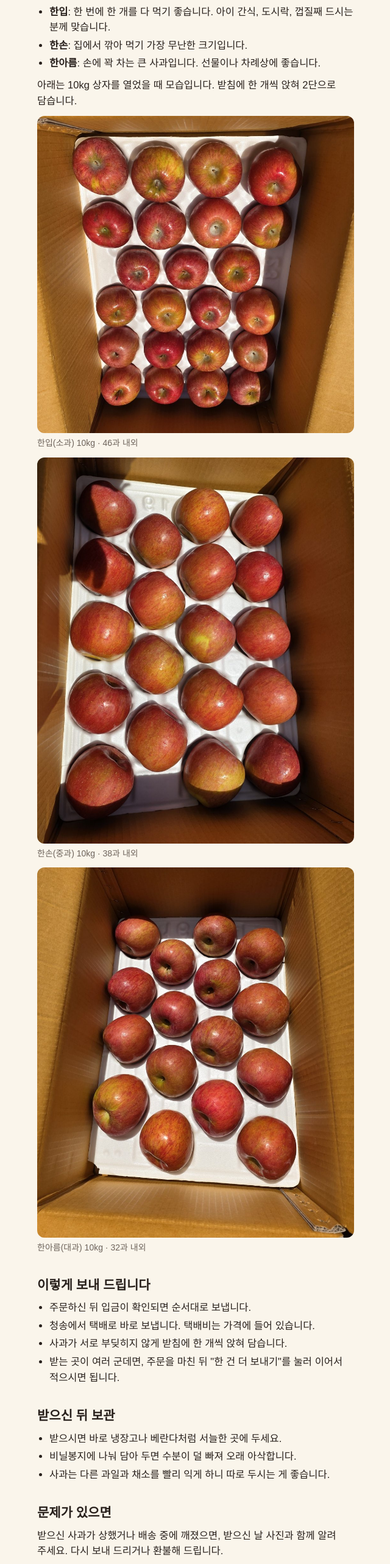
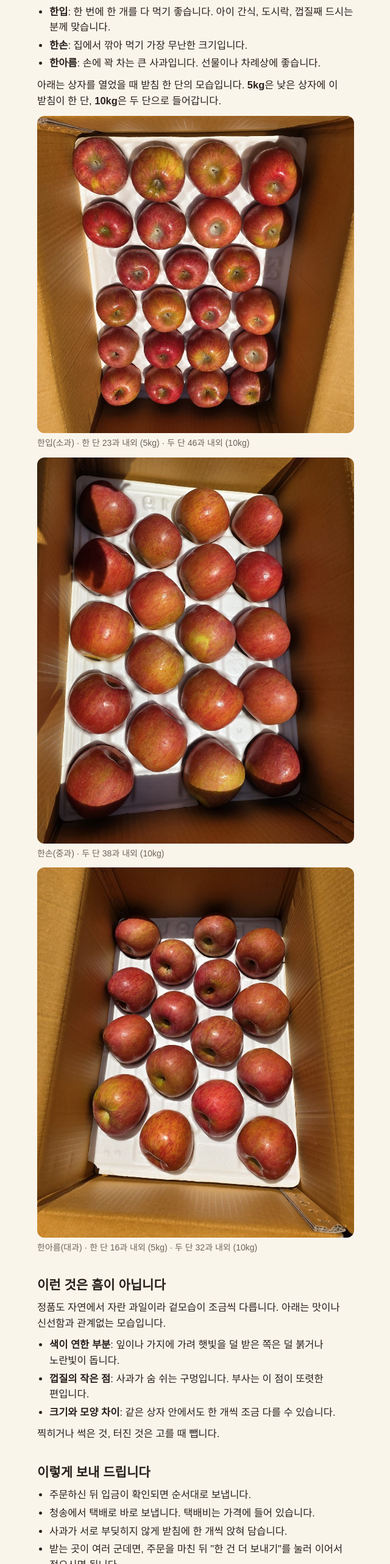
Before and after one commit to sinnagoo87-ship-it/applogy-site, a plain HTML site: page order.html in a window 1280 px wide. Shown: the part 3042-5606 px from the top of the page at 61% size, without its empty margins (319-959 px from the left). Drawn offline with Linux system fonts and the light colour scheme.

Commit message:
주문 페이지: 한 단 5kg·두 단 10kg 안내, 겉모습 안내 추가
Co-Authored-By: Claude Fable 5.2 <noreply@anthropic.com>
Claude-Session: https://claude.ai/code/session_0134hV8a41MHza34UkqMaF9c

```diff
--- a/order.html
+++ b/order.html
@@ -154,13 +154,23 @@
         <li><b>한손</b>: 집에서 깎아 먹기 가장 무난한 크기입니다.</li>
         <li><b>한아름</b>: 손에 꽉 차는 큰 사과입니다. 선물이나 차례상에 좋습니다.</li>
       </ul>
-      <p>아래는 10kg 상자를 열었을 때 모습입니다. 받침에 한 개씩 앉혀 2단으로 담습니다.</p>
-      <img src="detail_box46.jpg" alt="10kg 한입 사과 상자" loading="lazy">
-      <div class="cap">한입(소과) 10kg · 46과 내외</div>
-      <img src="detail_box38.jpg" alt="10kg 한손 사과 상자" loading="lazy">
-      <div class="cap">한손(중과) 10kg · 38과 내외</div>
-      <img src="detail_box32.jpg" alt="10kg 한아름 사과 상자" loading="lazy">
-      <div class="cap">한아름(대과) 10kg · 32과 내외</div>
+      <p>아래는 상자를 열었을 때 받침 한 단의 모습입니다. <b>5kg</b>은 낮은 상자에 이 받침이 한 단, <b>10kg</b>은 두 단으로 들어갑니다.</p>
+      <img src="detail_box46.jpg" alt="한입 사과를 받침 한 단에 담은 모습" loading="lazy">
+      <div class="cap">한입(소과) · 한 단 23과 내외 (5kg) · 두 단 46과 내외 (10kg)</div>
+      <img src="detail_box38.jpg" alt="한손 사과를 받침 한 단에 담은 모습" loading="lazy">
+      <div class="cap">한손(중과) · 두 단 38과 내외 (10kg)</div>
+      <img src="detail_box32.jpg" alt="한아름 사과를 받침 한 단에 담은 모습" loading="lazy">
+      <div class="cap">한아름(대과) · 한 단 16과 내외 (5kg) · 두 단 32과 내외 (10kg)</div>
+    </section>
+    <section>
+      <h2>이런 것은 흠이 아닙니다</h2>
+      <p>정품도 자연에서 자란 과일이라 겉모습이 조금씩 다릅니다. 아래는 맛이나 신선함과 관계없는 모습입니다.</p>
+      <ul>
+        <li><b>색이 연한 부분</b>: 잎이나 가지에 가려 햇빛을 덜 받은 쪽은 덜 붉거나 노란빛이 돕니다.</li>
+        <li><b>껍질의 작은 점</b>: 사과가 숨 쉬는 구멍입니다. 부사는 이 점이 또렷한 편입니다.</li>
+        <li><b>크기와 모양 차이</b>: 같은 상자 안에서도 한 개씩 조금 다를 수 있습니다.</li>
+      </ul>
+      <p>찍히거나 썩은 것, 터진 것은 고를 때 뺍니다.</p>
     </section>
     <section>
       <h2>이렇게 보내 드립니다</h2>
```
